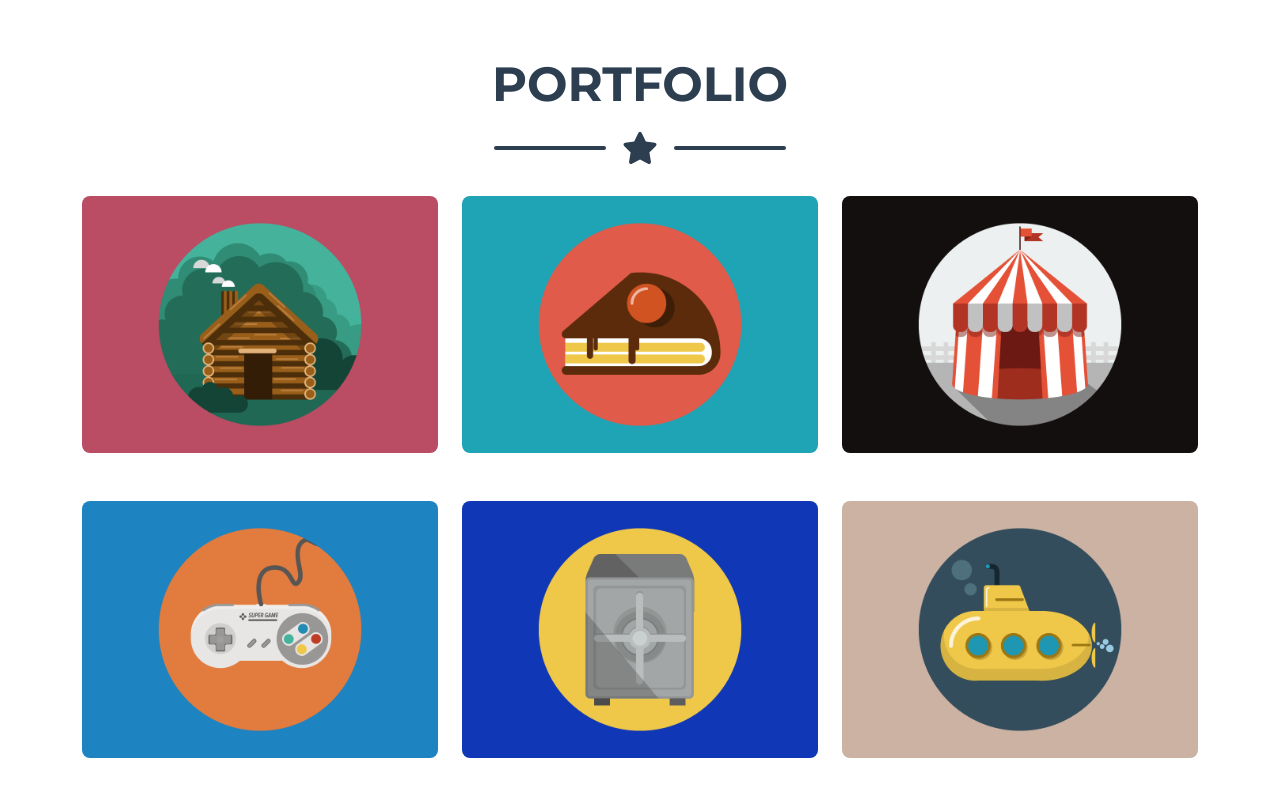
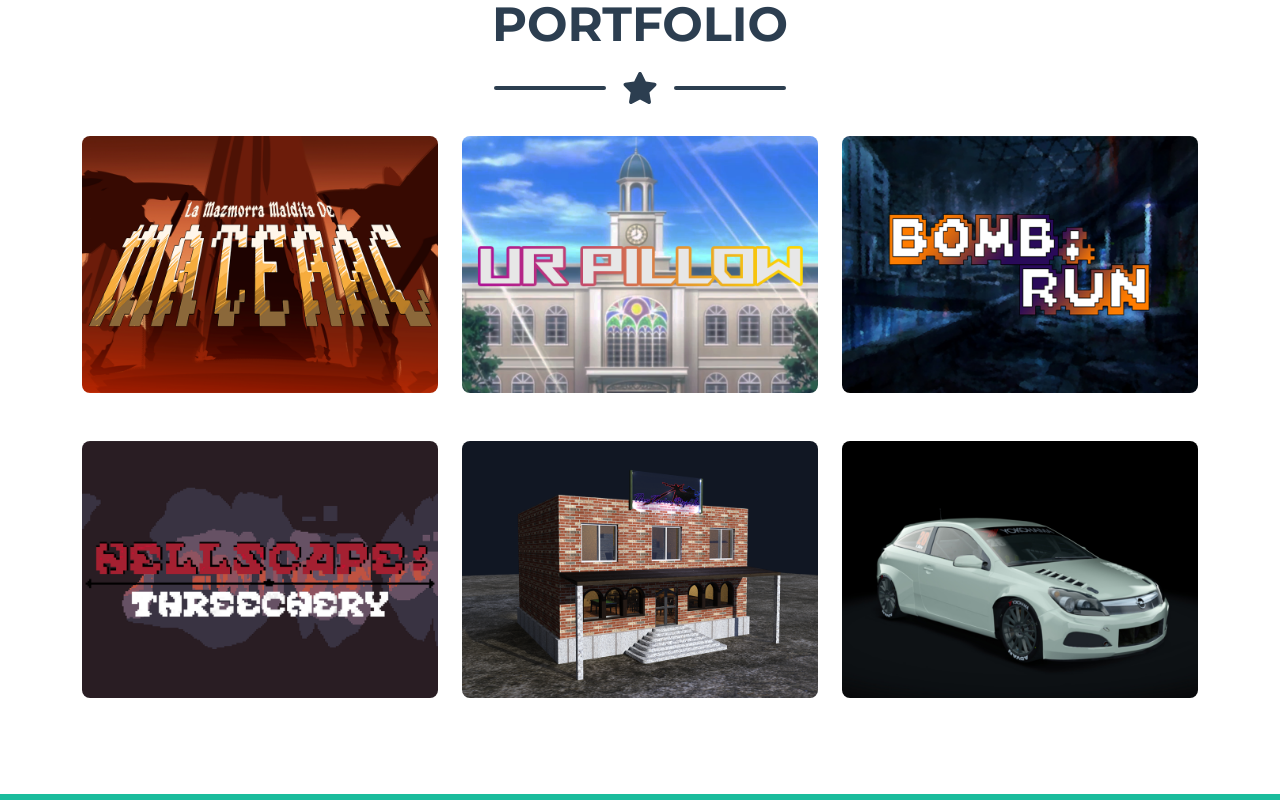
Before and after one commit to JorgeCambero/jorgecambero.github.io, a plain HTML site: page index.html in a window 1280 px wide. Shown: the part 800-1600 px from the top of the page. Drawn offline with nearby package versions, Linux system fonts and the light colour scheme.

Commit message:
Added things

```diff
--- a/index.html
+++ b/index.html
@@ -38,7 +38,7 @@
         <header class="masthead bg-primary text-white text-center">
             <div class="container d-flex align-items-center flex-column">
                 <!-- Masthead Avatar Image-->
-                <img class="masthead-avatar mb-5" src="assets/img/avatar.jpg" alt="..." />
+                <img class="masthead-avatar mb-5" src="assets/img/e14134.png" alt="..." />
                 <!-- Masthead Heading-->
                 <h1 class="masthead-heading text-uppercase mb-0">Jorge Cambero Mogena</h1>
                 <!-- Icon Divider-->
@@ -70,7 +70,7 @@
                             <div class="portfolio-item-caption d-flex align-items-center justify-content-center h-100 w-100">
                                 <div class="portfolio-item-caption-content text-center text-white"><i class="fas fa-plus fa-3x"></i></div>
                             </div>
-                            <img class="img-fluid" src="assets/img/portfolio/cabin.png" alt="..." />
+                            <img class="img-fluid" src="assets/img/portfolio/Materac.png" alt="..." />
                         </div>
                     </div>
                     <!-- Portfolio Item 2-->
@@ -79,7 +79,7 @@
                             <div class="portfolio-item-caption d-flex align-items-center justify-content-center h-100 w-100">
                                 <div class="portfolio-item-caption-content text-center text-white"><i class="fas fa-plus fa-3x"></i></div>
                             </div>
-                            <img class="img-fluid" src="assets/img/portfolio/cake.png" alt="..." />
+                            <img class="img-fluid" src="assets/img/portfolio/UrPillow.png" alt="..." />
                         </div>
                     </div>
                     <!-- Portfolio Item 3-->
@@ -88,7 +88,7 @@
                             <div class="portfolio-item-caption d-flex align-items-center justify-content-center h-100 w-100">
                                 <div class="portfolio-item-caption-content text-center text-white"><i class="fas fa-plus fa-3x"></i></div>
                             </div>
-                            <img class="img-fluid" src="assets/img/portfolio/circus.png" alt="..." />
+                            <img class="img-fluid" src="assets/img/portfolio/BombNRun.png" alt="..." />
                         </div>
                     </div>
                     <!-- Portfolio Item 4-->
@@ -97,7 +97,7 @@
                             <div class="portfolio-item-caption d-flex align-items-center justify-content-center h-100 w-100">
                                 <div class="portfolio-item-caption-content text-center text-white"><i class="fas fa-plus fa-3x"></i></div>
                             </div>
-                            <img class="img-fluid" src="assets/img/portfolio/game.png" alt="..." />
+                            <img class="img-fluid" src="assets/img/portfolio/HellScape.png" alt="..." />
                         </div>
                     </div>
                     <!-- Portfolio Item 5-->
@@ -106,7 +106,7 @@
                             <div class="portfolio-item-caption d-flex align-items-center justify-content-center h-100 w-100">
                                 <div class="portfolio-item-caption-content text-center text-white"><i class="fas fa-plus fa-3x"></i></div>
                             </div>
-                            <img class="img-fluid" src="assets/img/portfolio/safe.png" alt="..." />
+                            <img class="img-fluid" src="assets/img/portfolio/3D.png" alt="..." />
                         </div>
                     </div>
                     <!-- Portfolio Item 6-->
@@ -115,7 +115,7 @@
                             <div class="portfolio-item-caption d-flex align-items-center justify-content-center h-100 w-100">
                                 <div class="portfolio-item-caption-content text-center text-white"><i class="fas fa-plus fa-3x"></i></div>
                             </div>
-                            <img class="img-fluid" src="assets/img/portfolio/submarine.png" alt="..." />
+                            <img class="img-fluid" src="assets/img/portfolio/ACMOD.png" alt="..." />
                         </div>
                     </div>
                 </div>
@@ -180,7 +180,7 @@
                                         <div class="divider-custom-line"></div>
                                     </div>
                                     <!-- Portfolio Modal - Image-->
-                                    <img class="img-fluid rounded mb-5" src="assets/img/portfolio/cabin.png" alt="..." />
+                                    <img class="img-fluid rounded mb-5" src="assets/img/portfolio/Materac.png" alt="..." />
                                     <!-- Portfolio Modal - Text-->
                                     <p class="mb-4">La mazmorra maldita de Materac es un TRPG por turnos desarrollado en unity. En este proyecto trabaje en la creacion de los modelos 3D de las trampas y la colocacion y escalado de las interfaces.</p>
                                     <button class="btn btn-primary" data-bs-dismiss="modal" onclick="window.location.href='https://poligonalknights.itch.io/la-mazmorra-maldita-de-materac-gm'";>
@@ -213,7 +213,7 @@
                                         <div class="divider-custom-line"></div>
                                     </div>
                                     <!-- Portfolio Modal - Image-->
-                                    <img class="img-fluid rounded mb-5" src="assets/img/portfolio/cake.png" alt="..." />
+                                    <img class="img-fluid rounded mb-5" src="assets/img/portfolio/UrPillow.png" alt="..." />
                                     <!-- Portfolio Modal - Text-->
                                     <p class="mb-4">Ur Pillow es un JRPG desarrollado enteramente por mi en RPGMaker MV para una asignatura de la carrera.</p>
                                     <button class="btn btn-primary" data-bs-dismiss="modal" onclick="window.location.href='https://jorge-roku.itch.io/urpillow'"; >
@@ -245,7 +245,7 @@
                                         <div class="divider-custom-line"></div>
                                     </div>
                                     <!-- Portfolio Modal - Image-->
-                                    <img class="img-fluid rounded mb-5" src="assets/img/portfolio/circus.png" alt="..." />
+                                    <img class="img-fluid rounded mb-5" src="assets/img/portfolio/BombNRun.png" alt="..." />
                                     <!-- Portfolio Modal - Text-->
                                     <p class="mb-4">Bomb & Run es un juego inspirado en Bomberman desarrollado en Phaser 3 para una asignatura de la carrera. Trabaje mayormente en la programación del mismo. </p>
                                     <button class="btn btn-primary" data-bs-dismiss="modal" onclick="window.location.href='https://jorge-roku.itch.io/bombnrun'";>
@@ -277,7 +277,7 @@
                                         <div class="divider-custom-line"></div>
                                     </div>
                                     <!-- Portfolio Modal - Image-->
-                                    <img class="img-fluid rounded mb-5" src="assets/img/portfolio/game.png" alt="..." />
+                                    <img class="img-fluid rounded mb-5" src="assets/img/portfolio/HellScape.png" alt="..." />
                                     <!-- Portfolio Modal - Text-->
                                     <p class="mb-4">Hellscape Threechery es un juego de puzles con fisicas desarrollado para una GameJam. En este proyecto me encarge del diseño de mecanicas, puzles y niveles</p>
                                     <button class="btn btn-primary" data-bs-dismiss="modal" onclick="window.location.href='https://whikko.itch.io/hellscape-threechery'">
@@ -309,7 +309,7 @@
                                         <div class="divider-custom-line"></div>
                                     </div>
                                     <!-- Portfolio Modal - Image-->
-                                    <img class="img-fluid rounded mb-5" src="assets/img/portfolio/safe.png" alt="..." />
+                                    <img class="img-fluid rounded mb-5" src="assets/img/portfolio/3D.png" alt="..." />
                                     <!-- Portfolio Modal - Text-->
                                     <p class="mb-4">Durante mi tiempo en la carrera he modelado en varios proyectos y trabajos, los cuales he subido a mi perfil de Sketchfab. </p>
                                     <button class="btn btn-primary" data-bs-dismiss="modal" onclick="window.location.href='https://sketchfab.com/jorgeroku'">
@@ -341,12 +341,12 @@
                                         <div class="divider-custom-line"></div>
                                     </div>
                                     <!-- Portfolio Modal - Image-->
-                                    <img class="img-fluid rounded mb-5" src="assets/img/portfolio/submarine.png" alt="..." />
+                                    <img class="img-fluid rounded mb-5" src="assets/img/portfolio/ACMOD.png" alt="..." />
                                     <!-- Portfolio Modal - Text-->
                                     <p class="mb-4">En mi tiempo libre soy amante de la conducción y los coches asi q decidí modear el Opel Astra H 1.8 de mi madre en Assetto Corsa.</p>
                                     <button class="btn btn-primary" data-bs-dismiss="modal">
-                                        <i class="fas fa-xmark fa-fw"></i>
-                                        Close Window
+
+                                        Descarga
                                     </button>
                                 </div>
                             </div>
```
Also changed, not shown: assets/img/avatar.jpg (deleted), assets/img/portfolio/3D.png (added), assets/img/portfolio/ACMOD.png (added), assets/img/portfolio/BombNRun.png (added), assets/img/portfolio/HellScape.png (added), assets/img/portfolio/Materac.png (added), assets/img/portfolio/UrPillow.png (added), 1 other file.
